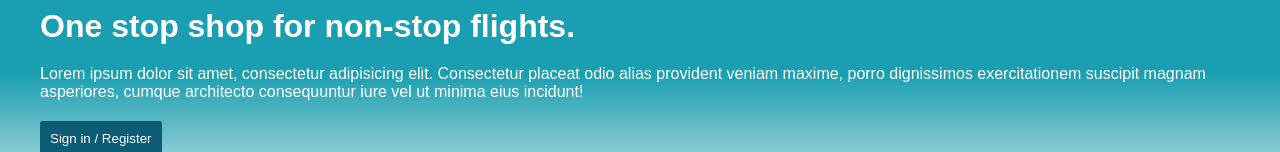
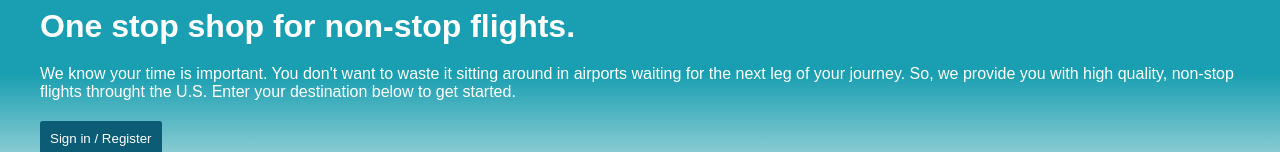
Before and after one commit to mgchamplin/iFlyDirect, a React (Create React App) app in the folder client/: page / in a window 1280 px wide. Shown: the part 139-291 px from the top of the page. Built offline with nearby package versions, Linux system fonts and the light colour scheme.

Commit message:
replaced latin

```diff
--- a/client/src/components/header/Header.jsx
+++ b/client/src/components/header/Header.jsx
@@ -71,7 +71,7 @@ const Header = ({ type }) => {
                 <>
                 <div className="headerBanner">
                 <h1 className="headerTitle">One stop shop for non-stop flights.</h1>
-                <p className="headerDescription">Lorem ipsum dolor sit amet, consectetur adipisicing elit. Consectetur placeat odio alias provident veniam maxime, porro dignissimos exercitationem suscipit magnam asperiores, cumque architecto consequuntur iure vel ut minima eius incidunt!</p>
+                <p className="headerDescription">We know your time is important.  You don't want to waste it sitting around in airports waiting for the next leg of your journey.  So, we provide you with high quality, non-stop flights throught the U.S.  Enter your destination below to get started.</p>
                 <button className="headerButton">Sign in / Register</button>
                 </div>
                 <div className="headerSearch">
```
